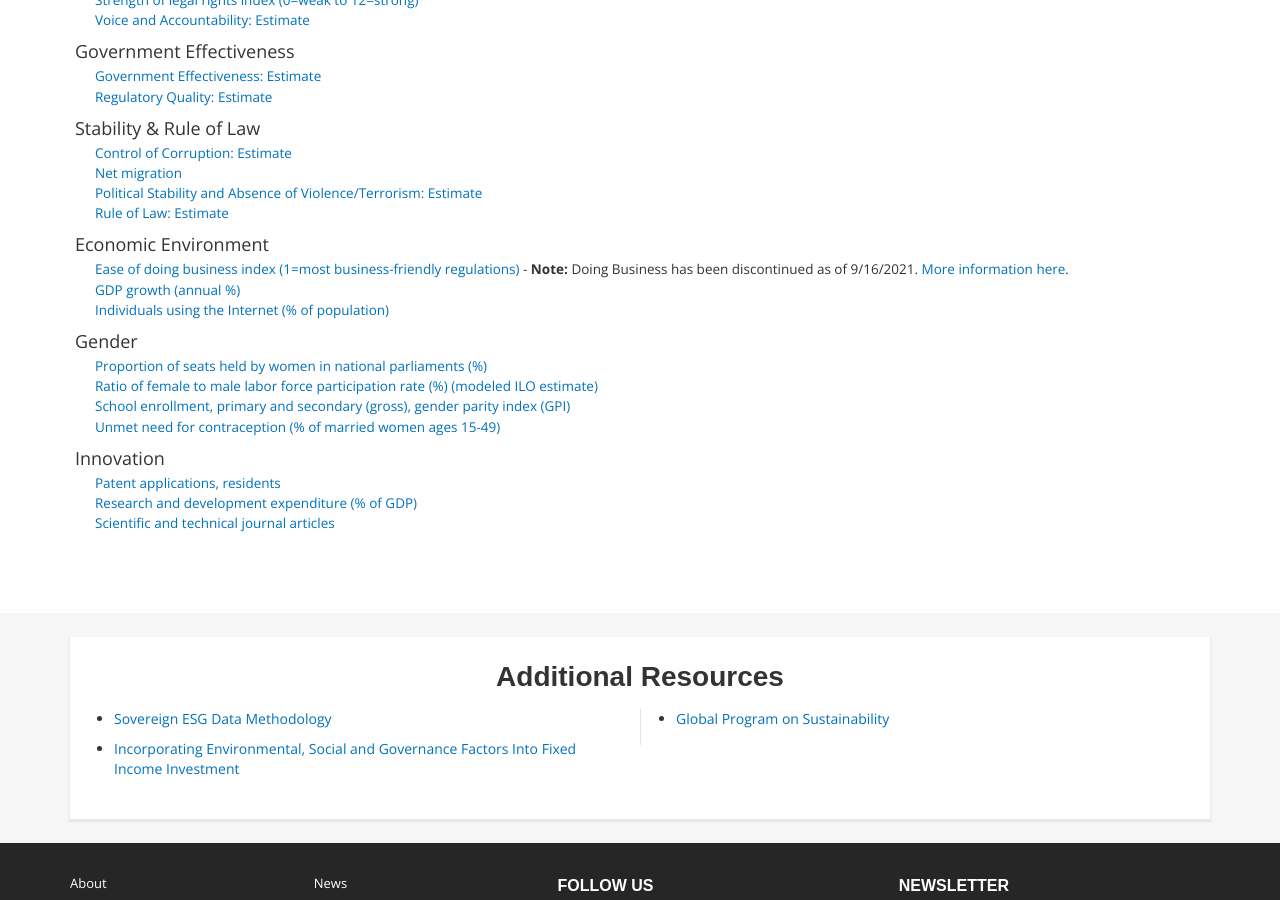
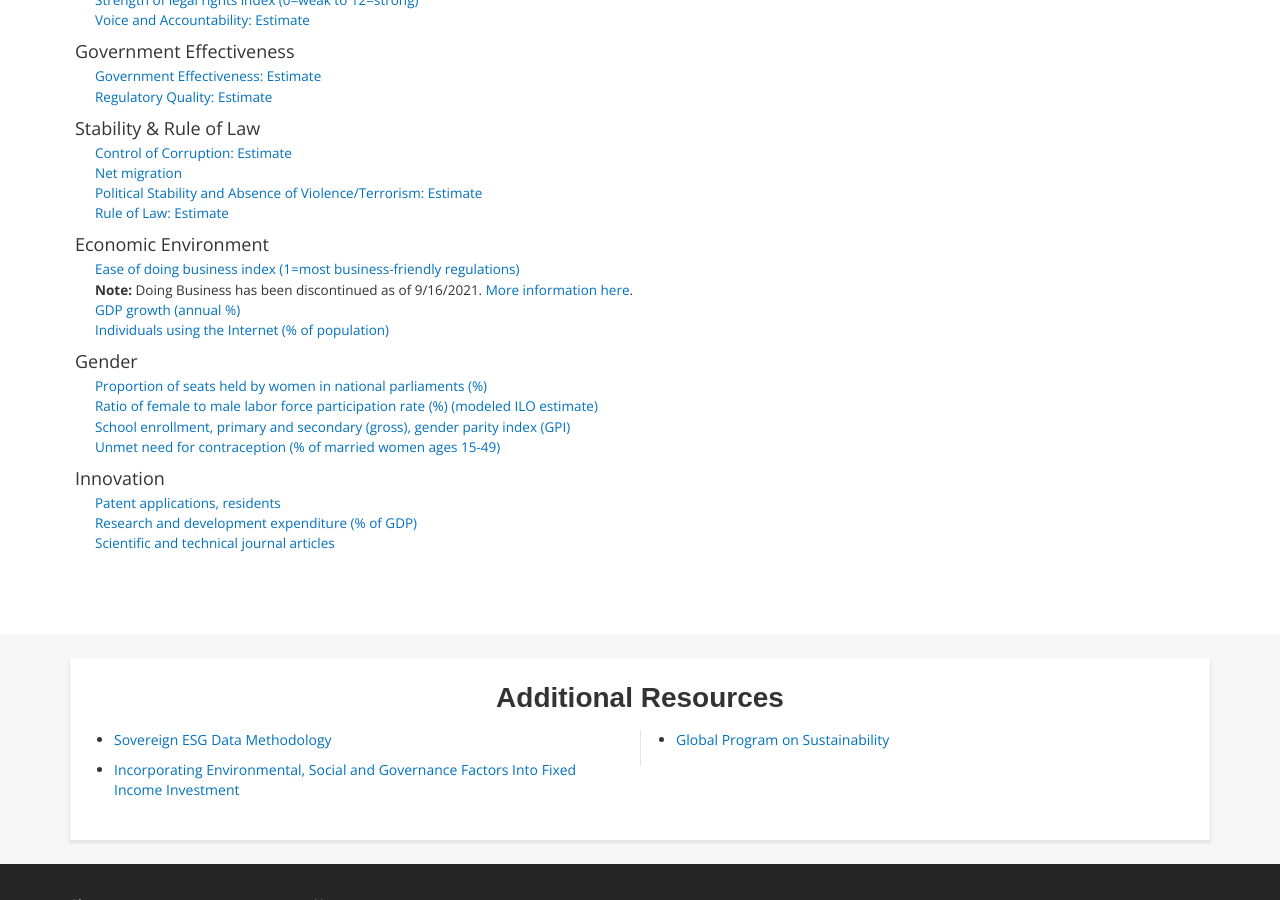
Before and after one commit to tgherzog/wbg-esg-website, a Jekyll site: the page built from framework.html, in a window 1280 px wide and 900 px high, scrolled down 2497 px. Built offline with Jekyll 4.4.1, drawn with Linux system fonts in a browser that asks for light colours; nearby versions of some CDN libraries; some web fonts are replaced; library files that are not in the unit come from our copies.

Commit message:
Formatting

```diff
--- a/framework.html
+++ b/framework.html
@@ -146,8 +146,8 @@
     </ul></li>
 <li>Economic Environment
     <ul>
-    <li><a href="http://databank.worldbank.org/data/reports.aspx?source=3711&series=IC.BUS.EASE.XQ&country=EAS,SAS,MEA,SSF,LCN,ECS,NAC">Ease of doing business index (1=most business-friendly regulations)</a>
-    - <strong>Note:</strong> Doing Business has been discontinued as of 9/16/2021. <a href="bit.ly/3CLCbme">More information here</a>.
+    <li><a href="http://databank.worldbank.org/data/reports.aspx?source=3711&series=IC.BUS.EASE.XQ&country=EAS,SAS,MEA,SSF,LCN,ECS,NAC">Ease of doing business index (1=most business-friendly regulations)</a><br/>
+    <strong>Note:</strong> Doing Business has been discontinued as of 9/16/2021. <a href="bit.ly/3CLCbme">More information here</a>.
     </li>
     <li><a href="http://databank.worldbank.org/data/reports.aspx?source=3711&series=NY.GDP.MKTP.KD.ZG&country=EAS,SAS,MEA,SSF,LCN,ECS,NAC">GDP growth (annual %)</a></li>
     <li><a href="http://databank.worldbank.org/data/reports.aspx?source=3711&series=IT.NET.USER.ZS&country=EAS,SAS,MEA,SSF,LCN,ECS,NAC">Individuals using the Internet (% of population)</a></li>
```
